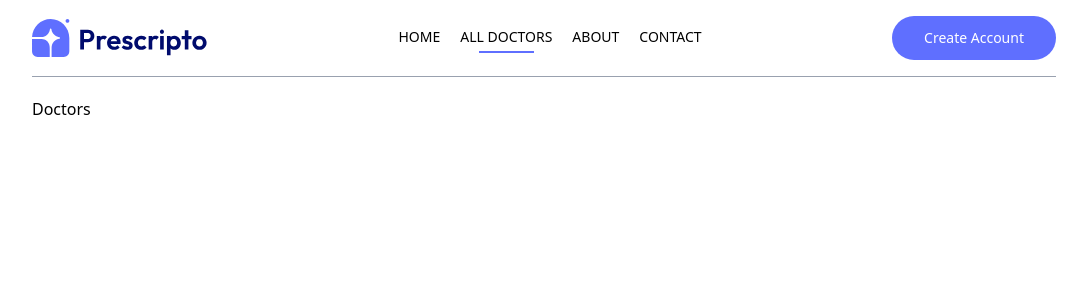
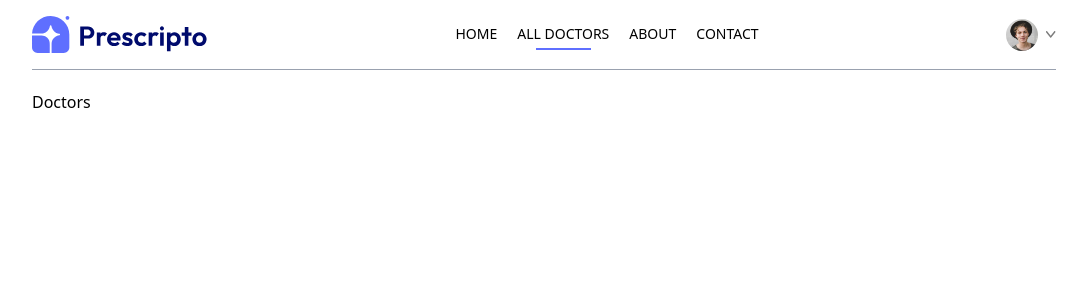
Before and after one commit to DhirajNeupane-999/Appartment-booking-system, a React (Vite) app in the folder frontend/: page /doctors in a window 1280 px wide. Shown: the top 300 px of the page, without its empty margins (96-1183 px from the left). Built offline with nearby package versions, Linux system fonts and the light colour scheme.

Commit message:
create drop-down menu and logout feature

```diff
--- a/frontend/src/components/Navbar.jsx
+++ b/frontend/src/components/Navbar.jsx
@@ -1,15 +1,19 @@
 import { NavLink, useNavigate } from "react-router-dom";
 import { assets } from "../assets/assets_frontend/assets";
+import { useState } from "react";
 
 const navLinks = [
-  { title: "Home", link: "/" },
-  { title: "All Doctors", link: "/doctors" },
-  { title: "About", link: "/about" },
-  { title: "Contact", link: "/contact" },
+  { title: "Home", path: "/" },
+  { title: "All Doctors", path: "/doctors" },
+  { title: "About", path: "/about" },
+  { title: "Contact", path: "/contact" },
 ];
 
 const Navbar = () => {
   const navigate = useNavigate();
+
+  const [showMenu, setShowMenu] = useState(false);
+  const [token, setToken] = useState(true);
 
   return (
     <div className="flex items-center justify-between text-sm py-4 mb-5 border-b border-b-gray-400">
@@ -17,7 +21,7 @@
 
       <ul className="hidden md:flex items-start gap-5 font-medium uppercase">
         {navLinks.map((nav, index) => (
-          <NavLink key={index} to={nav.link}>
+          <NavLink key={index} to={nav.path}>
             <li className="py-1">{nav.title}</li>
             <hr className="hidden border-none outline-none h-0.5 bg-primary w-3/5 m-auto" />
           </NavLink>
@@ -25,9 +29,30 @@
       </ul>
 
       <div className="flex items-center gap-4">
-        <button onClick={()=>navigate('/login')} className="bg-primary text-white px-8 py-3 rounded-full font-light hidden md:block">
-          Create Account
-        </button>
+        {token ? (
+          <div className="flex items-center gap-2 cursor-pointer group relative">
+            <img
+              className="w-8 rounded-full"
+              src={assets.profile_pic}
+              alt="user profile pic"
+            />
+            <img className="w-2.5" src={assets.dropdown_icon} alt="" />
+            <div className="absolute top-0 right-0 pt-14 text-base font-medium text-gray-600 z-20 hidden group-hover:block">
+              <div className="min-w-48 bg-stone-100 rounded flex flex-col gap-4 p-4">
+                <p onClick={()=>navigate("/profile")} className="hover:text-black cursor-pointer">My Profile</p>
+                <p onClick={()=>navigate("/appointments")} className="hover:text-black cursor-pointer">My Appointments</p>
+                <p onClick={()=>setToken(false)} className="hover:text-black cursor-pointer">Logout</p>
+              </div>
+            </div>
+          </div>
+        ) : (
+          <button
+            onClick={() => navigate("/login")}
+            className="bg-primary text-white px-8 py-3 rounded-full font-light hidden md:block"
+          >
+            Create Account
+          </button>
+        )}
       </div>
     </div>
   );
```
